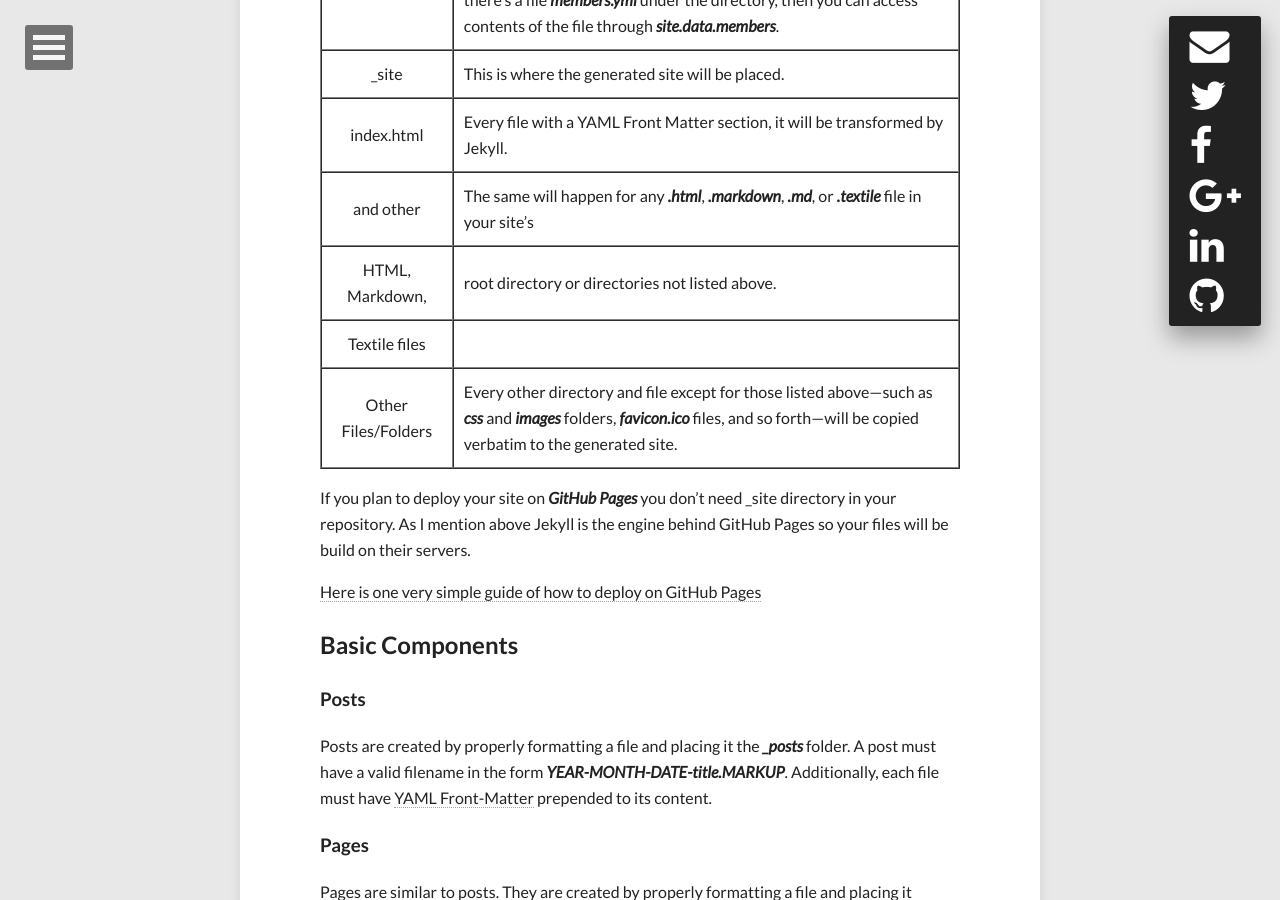
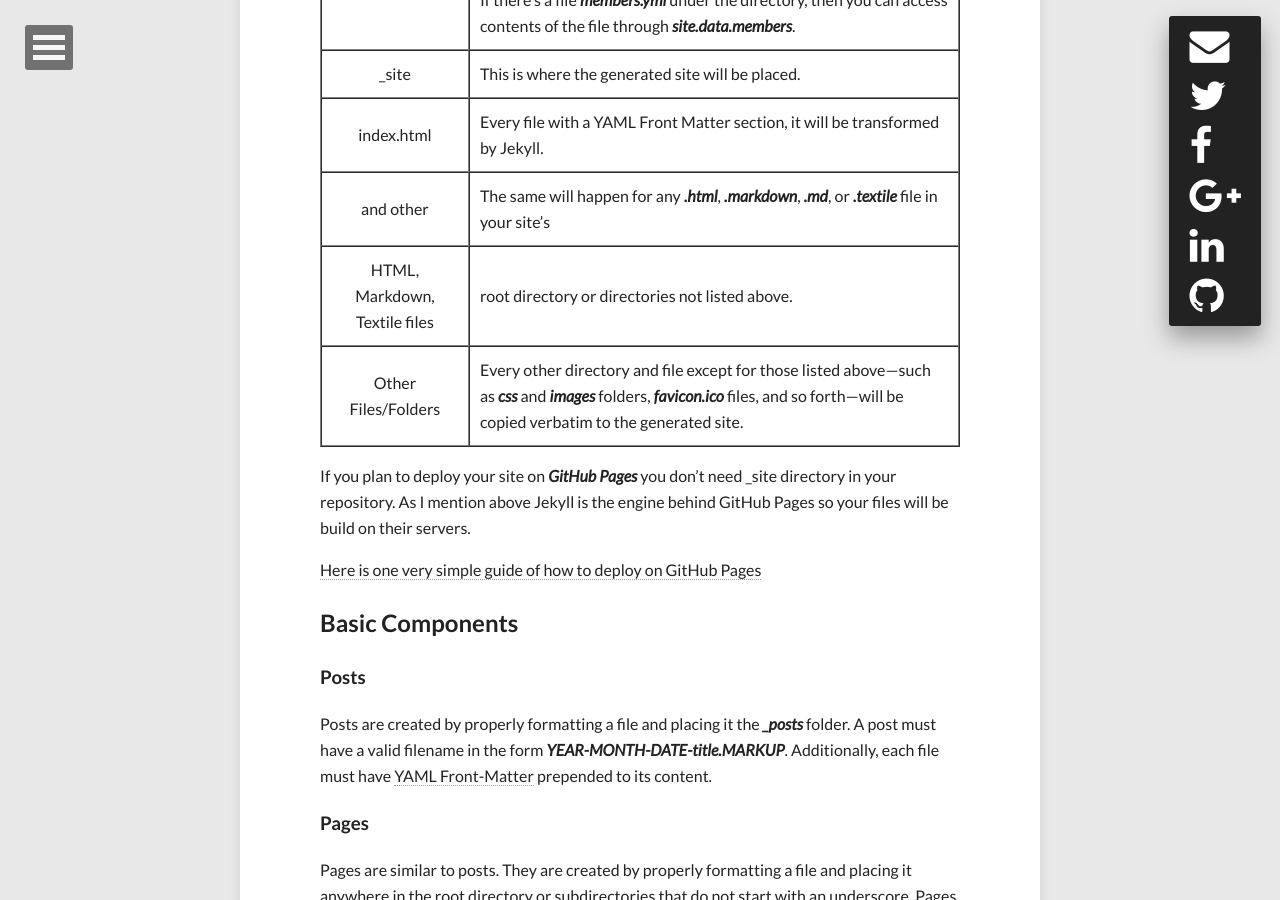
Before and after one commit to itanev/itanev.github.io, a Jekyll site: the page built from _posts/2014-09-05-jekyll-the-engine-behind-my-blog.md, in a window 1280 px wide and 900 px high, scrolled down 2275 px. Built offline with Jekyll 4.4.1, drawn with Linux system fonts in a browser that asks for light colours; nearby versions of some CDN libraries; comment, search, counter and statistics services are not loaded.

```diff
--- a/_posts/2014-09-05-jekyll-the-engine-behind-my-blog.md
+++ b/_posts/2014-09-05-jekyll-the-engine-behind-my-blog.md
@@ -67,8 +67,7 @@ This is the structure according to the [official documentation](http://jekyllrb.
 |----
 | index.html	 | Every file with a [YAML Front Matter](http://jekyllrb.com/docs/frontmatter/) section, it will be transformed by Jekyll. |
 | and other      | The same will happen for any ***.html***, ***.markdown***, ***.md***, or ***.textile*** file in your site’s |
-| HTML, Markdown,| root directory or directories not listed above. |
-| Textile files  |												   |
+| HTML, Markdown, Textile files | root directory or directories not listed above. |
 |----
 | Other Files/Folders | Every other directory and file except for those listed above—such as ***css*** and ***images*** folders, ***favicon.ico*** files, and so forth—will be copied verbatim to the generated site. |
 |----
```
